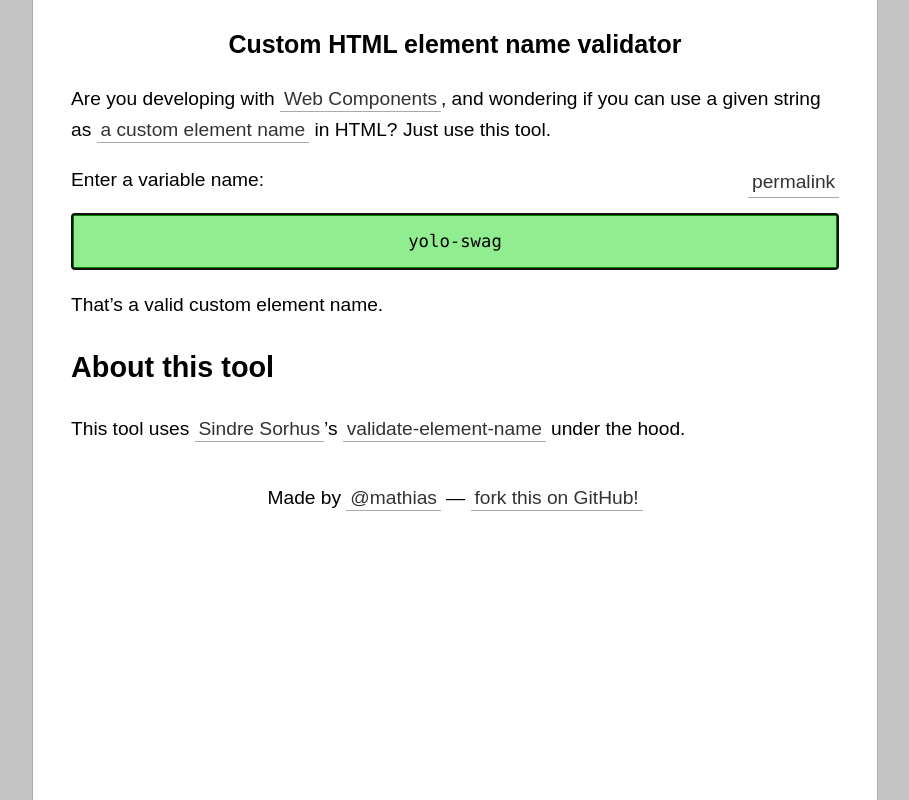
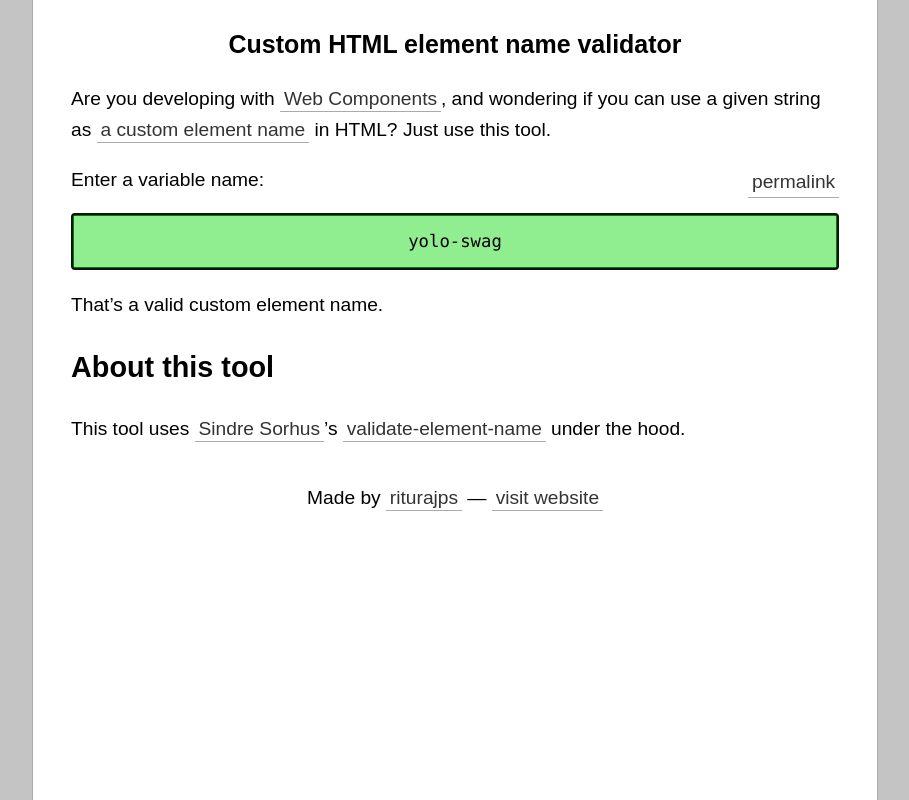
Before and after one commit to RituRajPS-Official/Tools, a plain HTML site: page custom-element-name/index.html in a window 1280 px wide. Shown: the whole page, without its empty margins (185-1094 px from the left). Drawn offline with Linux system fonts and the light colour scheme.

Commit message:
Update index.html

```diff
--- a/custom-element-name/index.html
+++ b/custom-element-name/index.html
@@ -13,6 +13,6 @@
 <p id=message class=hide>
 <h2>About this tool</h2>
 <p>This tool uses <a href=http://sindresorhus.com/>Sindre Sorhus</a>’s <a href=https://github.com/sindresorhus/validate-element-name><i>validate-element-name</i></a> under the hood.
-<p id=footer>Made by <a href=https://mathiasbynens.be/>@mathias</a> — <a href=https://github.com/mathiasbynens/mothereff.in/tree/master/custom-element-name>fork this on GitHub!</a></p>
+<p id=footer>Made by <a href=https://riturajps-official.blogspot.com//>riturajps</a> — <a href=https://riturajpsofficial.blogspot.com/>visit website</a></p>
 <script src=vendor/all.js></script>
 <script src=eff.js></script>
```
